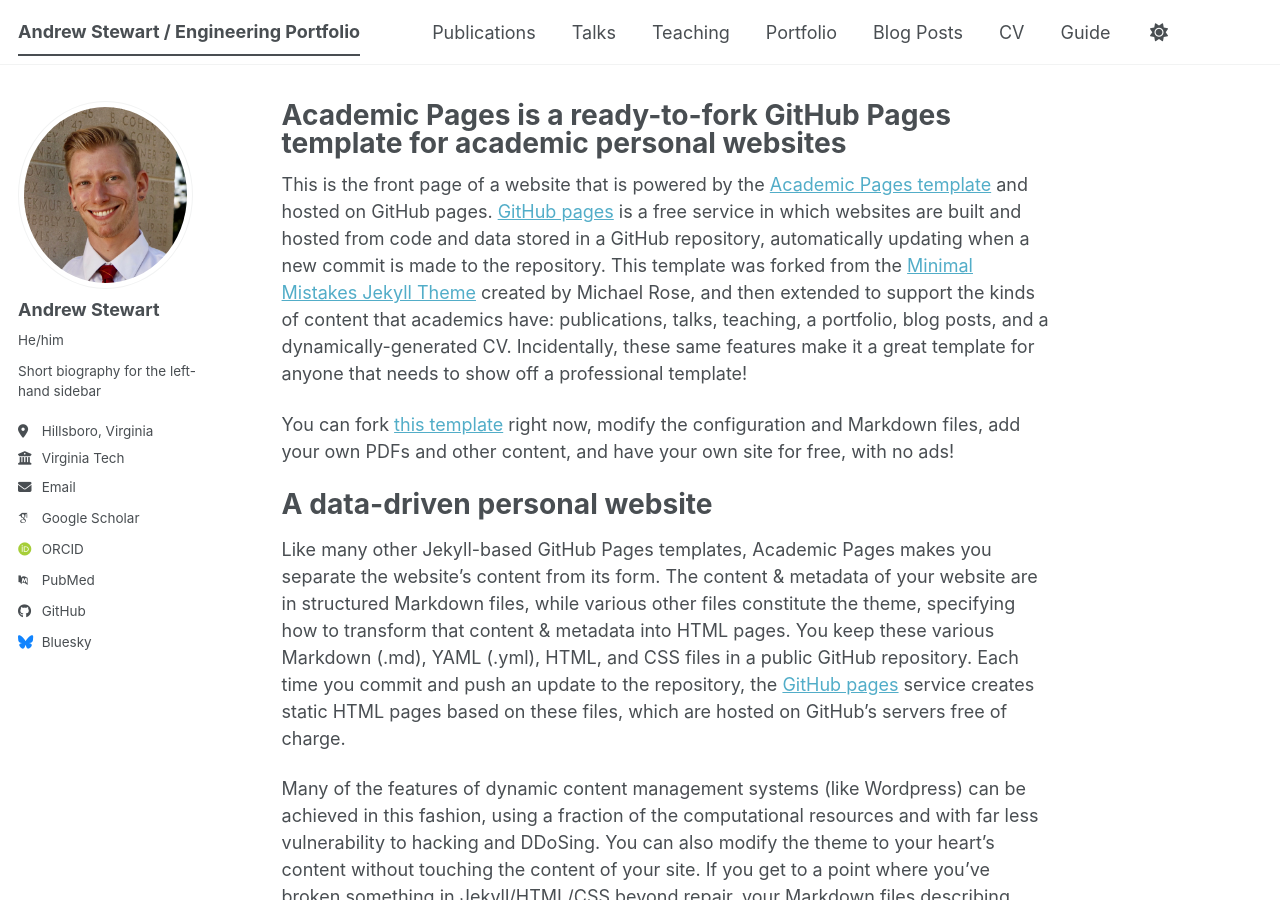
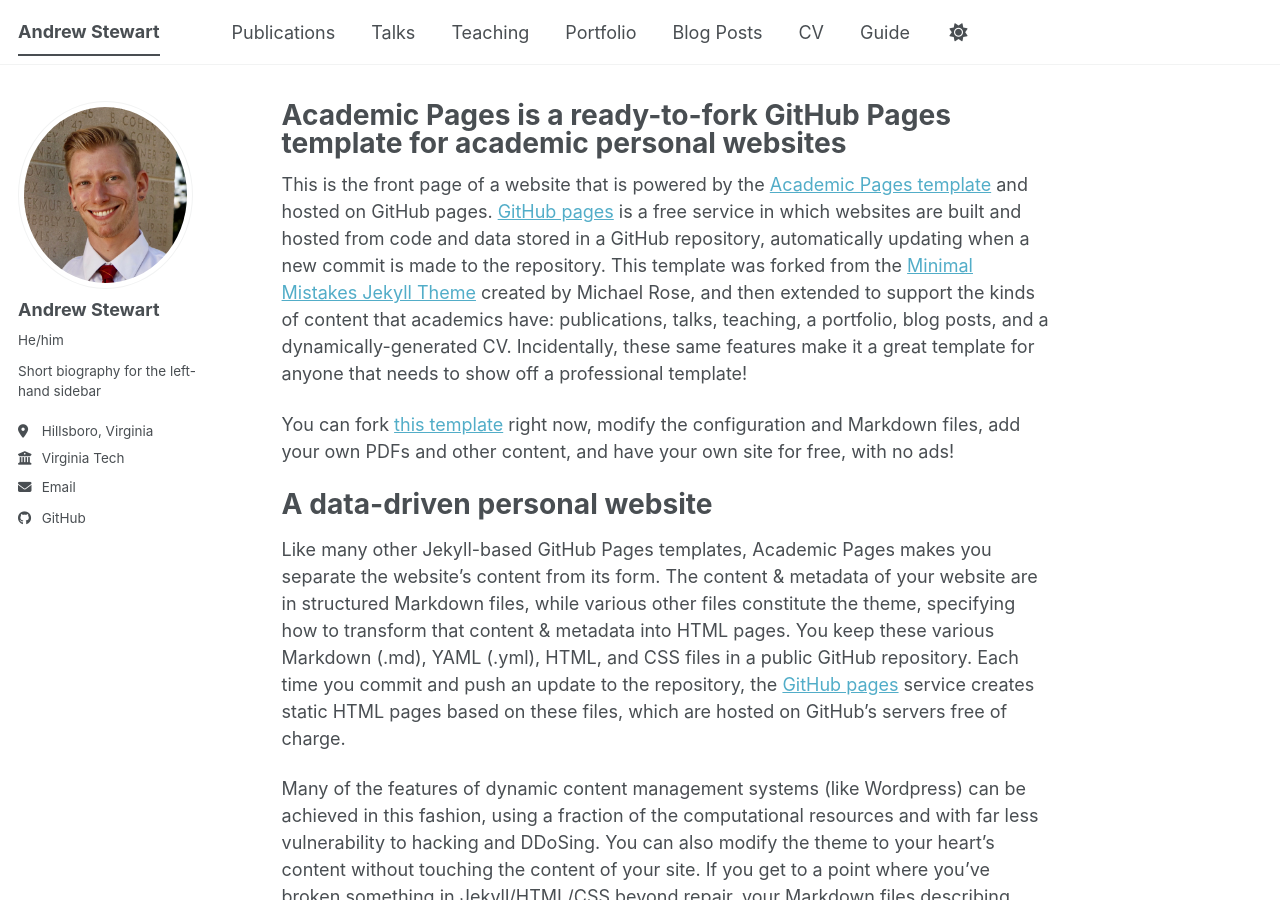
Before and after one commit to andrewcstewart21/andrewcstewart21.github.io, a Jekyll site: the page built from _pages/about.md, in a window 1280 px wide and 900 px high. Built offline with Jekyll 4.4.1, drawn with Linux system fonts in a browser that asks for light colours; some web fonts are replaced; a script bundle is joined from its source files by our own code; library files that are not in the unit come from our copies.

Commit message:
Update title and comment out unused fields in config

```diff
--- a/_config.yml
+++ b/_config.yml
@@ -9,7 +9,7 @@
 # Basic Site Settings
 locale                   : "en-US"
 site_theme               : "default" # The available themes options are "default", "air", "sunrise", "mint", "dirt" and "contrast"
-title                    : "Andrew Stewart / Engineering Portfolio"
+title                    : "Andrew Stewart"
 title_separator          : "-"
 name                     : &name "Andrew Stewart"
 description              : &description "Andrew Stewart's academic portfolio"   # Update this with a general description of your site, this is the default if not overridden by a page
@@ -29,58 +29,58 @@
   bio              : "Short biography for the left-hand sidebar"
   location         : "Hillsboro, Virginia"
   employer         : "Virginia Tech"
-  uri              : # URL
+  #uri              : # URL
   email            : "andrewcstewart@vt.edu"
 
   # Academic websites
-  academia         : # URL
-  arxiv            : # URL - Update with the correct link to your profile
-  googlescholar    : "https://scholar.google.com/citations?user=PS_CX0AAAAAJ"
-  inspire-hep      : # URL
-  impactstory      : # URL
-  orcid            : "https://orcid.org/yourorcidurl"
-  semantic         : # URL
-  ssrn             : # URL
-  pubmed           : "https://www.ncbi.nlm.nih.gov/pubmed/?term=john+snow"
-  researchgate     : # URL
-  scopus           : # URL
-  zotero           : # URL
+  #academia         : # URL
+  #arxiv            : # URL - Update with the correct link to your profile
+  #googlescholar    : "https://scholar.google.com/citations?user=PS_CX0AAAAAJ"
+  #inspire-hep      : # URL
+  #impactstory      : # URL
+  #orcid            : "https://orcid.org/yourorcidurl"
+  #semantic         : # URL
+  #ssrn             : # URL
+  #pubmed           : "https://www.ncbi.nlm.nih.gov/pubmed/?term=john+snow"
+  #researchgate     : # URL
+  #scopus           : # URL
+  #zotero           : # URL
 
 
   # Repositories and software development
-  bitbucket        : # Username - Update with your username on the site
-  codepen          : # Username
-  dribbble         : # Username
+  #bitbucket        : # Username - Update with your username on the site
+  #codepen          : # Username
+  #dribbble         : # Username
   github           : "academicpages"
-  kaggle           : # Username
-  stackoverflow    : # User number or user number and name (i.e., use "1" or "1/jeff-atwood")
+  #kaggle           : # Username
+  #stackoverflow    : # User number or user number and name (i.e., use "1" or "1/jeff-atwood")
 
   # Social media
-  artstation       : # Username
-  bluesky          : "bsky.app" # Replace this with you Bluesky username
-  facebook         : # Username
-  flickr           : # Username
-  foursquare       : # Username
-  goodreads        : # Username
-  google_plus      : # Username
-  keybase          : # Username
-  instagram        : # Username
-  lastfm           : # Username
+  #artstation       : # Username
+  #bluesky          : "bsky.app" # Replace this with you Bluesky username
+  #facebook         : # Username
+  #flickr           : # Username
+  #foursquare       : # Username
+  #goodreads        : # Username
+  #google_plus      : # Username
+  #keybase          : # Username
+  #instagram        : # Username
+  #lastfm           : # Username
   linkedin         : # Username
-  mastodon         : # URL
-  medium           : # URL
-  pinterest        : # Username
-  soundcloud       : # Username
-  steam            : # Username
-  telegram         : # URL
-  tumblr           : # Username
-  twitter          : # Username for X / Twitter
-  vine             : # Username
-  weibo            : # Username
-  wikipedia        : # Username
-  xing             : # Username
-  youtube          : # Username
-  zhihu            : # Username
+  #mastodon         : # URL
+  #medium           : # URL
+  #pinterest        : # Username
+  #soundcloud       : # Username
+  #steam            : # Username
+  #telegram         : # URL
+  #tumblr           : # Username
+  #twitter          : # Username for X / Twitter
+  #vine             : # Username
+  #weibo            : # Username
+  #wikipedia        : # Username
+  #xing             : # Username
+  #youtube          : # Username
+  #zhihu            : # Username
 
 # Publication Category - The following the list of publication categories and their headings
 publication_category:
```
